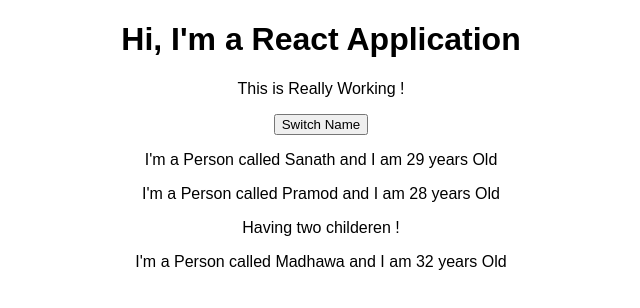
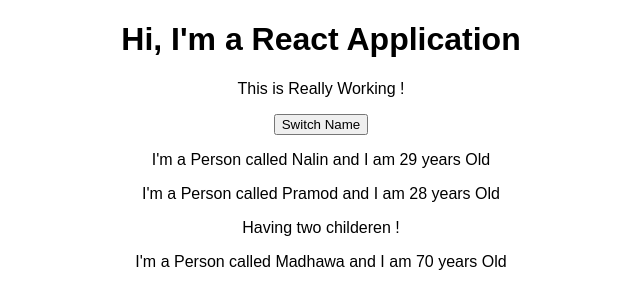
Before and after one commit to nsasika/reactGarage, a React (Create React App) app: page / in a window 1280 px wide. Shown: the top 308 px of the page, without its empty margins (319-959 px from the left). Built offline with nearby package versions, Linux system fonts and the light colour scheme.

Commit message:
method passing to a function using bind and arrow function

```diff
--- a/src/App.js
+++ b/src/App.js
@@ -1,42 +1,65 @@
-import React, {useState} from 'react';
+import React, {useState, Component} from 'react';
 import './App.css';
 import Person from './Person/Person'
 
-const app = (props) =>  {
+class App extends Component {
 
-    const [ personState, setPersonState ] = useState({
-        persons:[
-            {name: "Sanath", age: "29"},
+    state = {
+        persons: [
+            {name: "Nalin", age: "29"},
             {name: "Pramod", age: "28"},
-            {name: "Madhawa", age: "32"}
+            {name: "Madhawa", age: "70"}
         ],
-        otherState: "Something else"})
+        otherState: "Other State"
+    }
 
-    const [otherState, setOtherState] =  useState("Something else")
+    // const [ personState, setPersonState ] = useState({
+    //     persons:[
+    //         {name: "Sanath", age: "29"},
+    //         {name: "Pramod", age: "28"},
+    //         {name: "Madhawa", age: "32"}
+    //     ],
+    //     otherState: "Something else"})
+    //
+    // const [otherState, setOtherState] =  useState("Something else")
 
-    console.log(personState,otherState)
+    //console.log(personState,otherState)
 
-    const switchHandler = () => {
-        //console.log("Was clicked!")
-        setPersonState({
-            persons:[
-                {name: "Max", age: "29"},
+    switchHandler = (newName) => {
+        //passing a function using bind method and arrow key function.arrow key method may re-render more and will
+        // cause some problems
+        this.setState({
+            persons: [
+                {name: newName, age: "29"},
                 {name: "Pramod", age: "28"},
                 {name: "Madhawa", age: "70"}
-            ],
-            otherState: personState.otherState
+            ]
         })
     }
+
+    render() {
         return (
             <div className="App">
                 <h1>Hi, I'm a React Application</h1>
                 <p>This is Really Working !</p>
-                <button onClick={switchHandler}>Switch Name</button>
-                <Person name={personState.persons[0].name} age={personState.persons[0].age}/>
-                <Person name={personState.persons[1].name} age={personState.persons[1].age}>Having two childeren !</Person>
-                <Person name={personState.persons[2].name}age={personState.persons[2].age}/>
+                <button onClick={() => this.switchHandler("Isuru")}>Switch Name</button>
+                <Person
+                    name={this.state.persons[0].name}
+                    age={this.state.persons[0].age}
+                />
+                <Person
+                    click={this.switchHandler.bind(this, "Chale")}
+                    name={this.state.persons[1].name}
+                    age={this.state.persons[1].age}>
+                    Having two childeren !
+                </Person>
+                <Person
+                    name={this.state.persons[2].name}
+                    age={this.state.persons[2].age}
+                />
             </div>
-        );
+        )
+    }
 }
 
-export default app;
+export default App;
--- a/src/Person/Person.js
+++ b/src/Person/Person.js
@@ -3,7 +3,7 @@
 const person = (props) => {
     return (
         <div>
-            <p>I'm a Person called {props.name} and I am {props.age} years Old</p>
+            <p onClick={props.click}>I'm a Person called {props.name} and I am {props.age} years Old</p>
             <p>{props.children}</p>
         </div>
     )
```
Also changed, not shown: 1 other file (tests, documents, lock files or other folders).
